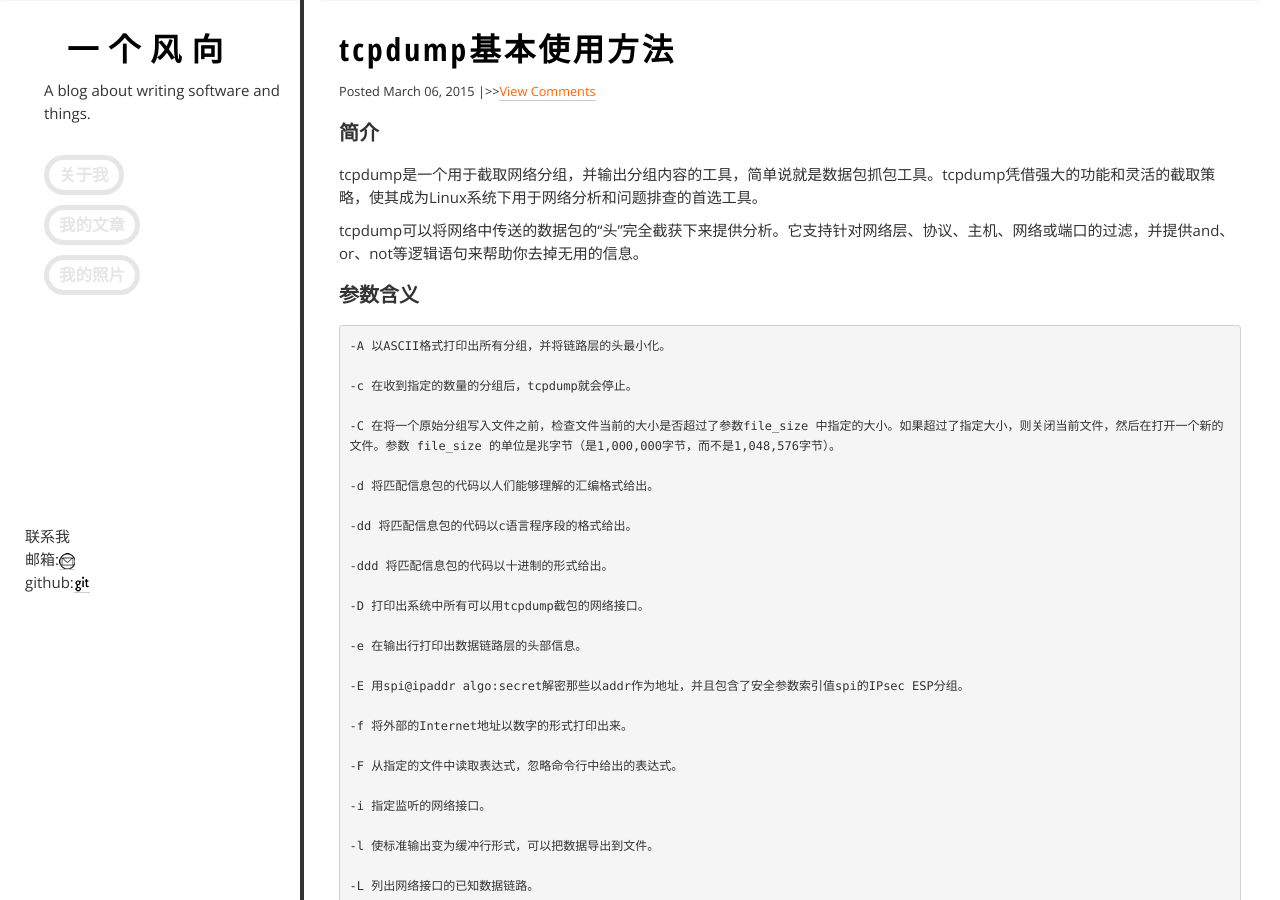
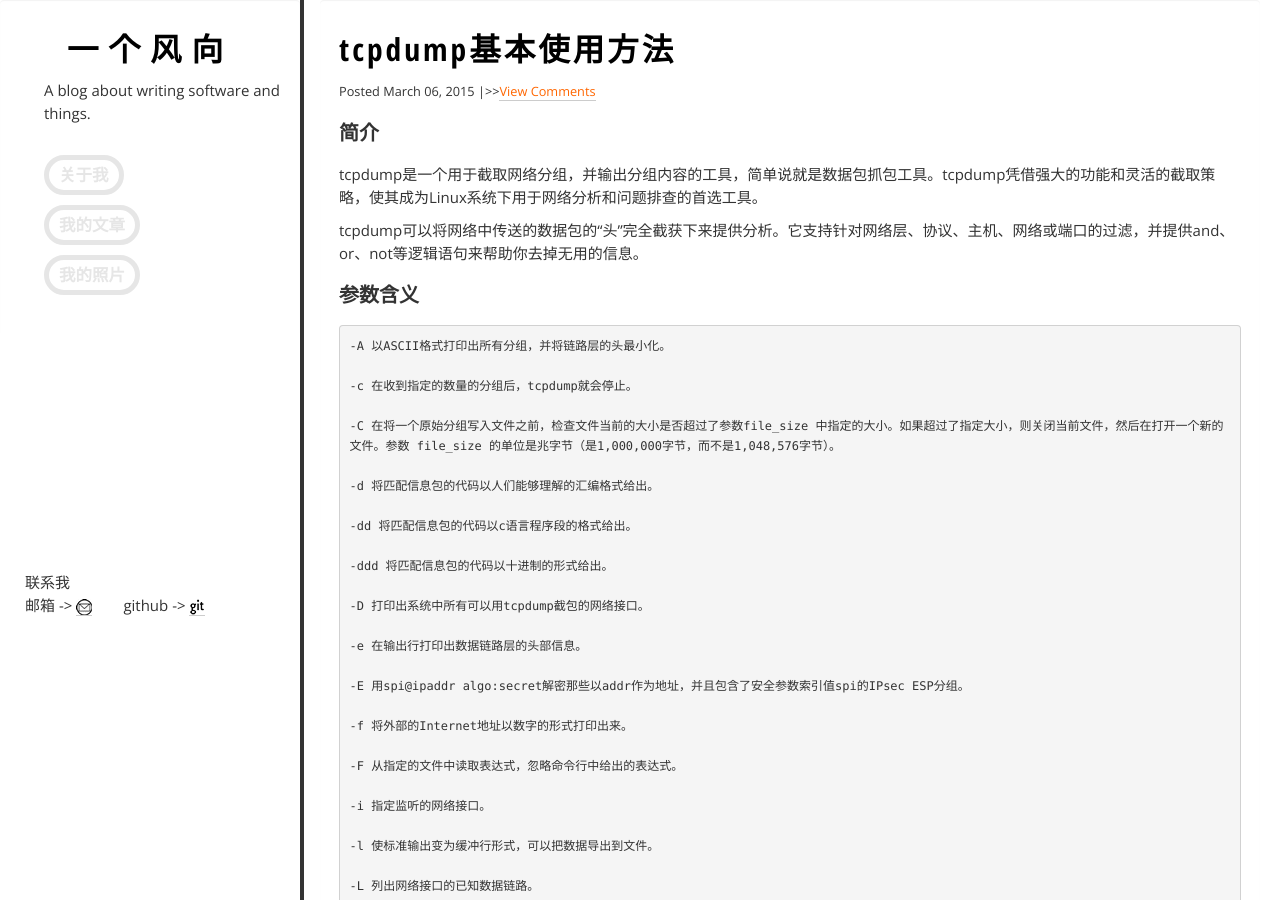
Before and after one commit to lanffy/lanffy.github.io, a Jekyll site: the page built from index.html, in a window 1280 px wide and 900 px high. Built offline with Jekyll 4.4.1, drawn with Linux system fonts in a browser that asks for light colours; Markdown is read by kramdown in place of the engine named in the settings; the list of posts is cut into pages by our own code; comment, search, counter and statistics services are not loaded.

Commit message:
修改联系方式

```diff
--- a/_layouts/default.html
+++ b/_layouts/default.html
@@ -40,15 +40,17 @@
 			<br/>
 			<br/>
 			<br/>
+			<br/>
+			<br/>
 
 
 			<div>
 				<p>联系我
 					<br/>
-					邮箱:<a href="mailto:rlanffy@gmail.com"><img src="/images/email.jpg" title="给我发邮件" alt="mail to me" /></a>&nbsp;&nbsp;
+					邮箱 -> <a href="mailto:rlanffy@gmail.com"><img src="/images/email.jpg" title="给我发邮件" alt="email" /></a>
+					&nbsp;&nbsp;&nbsp;&nbsp;&nbsp;&nbsp;
 					<!-- 微博:<a href="http://weibo.com/206661350" target=_blank><img src="/images/weibo.png" title="微博" alt="weibo" /></a> -->
-					<br/>
-					github:<a href="https://github.com/lanffy" target=_blank><img src="/images/github.png" title="github" alt="github" /></a>&nbsp;&nbsp;
+					github -> <a href="https://github.com/lanffy/lanffy.github.io" target=_blank><img src="/images/github.png" title="github" alt="github" /></a>
 					<!-- 源码:<a href="https://github.com/lanffy/lanffy.github.io" target=_blank ><img src="/images/source2.jpg" title="源代码" alt="源代码"></a> -->
 				</p>
 			</div>
```
